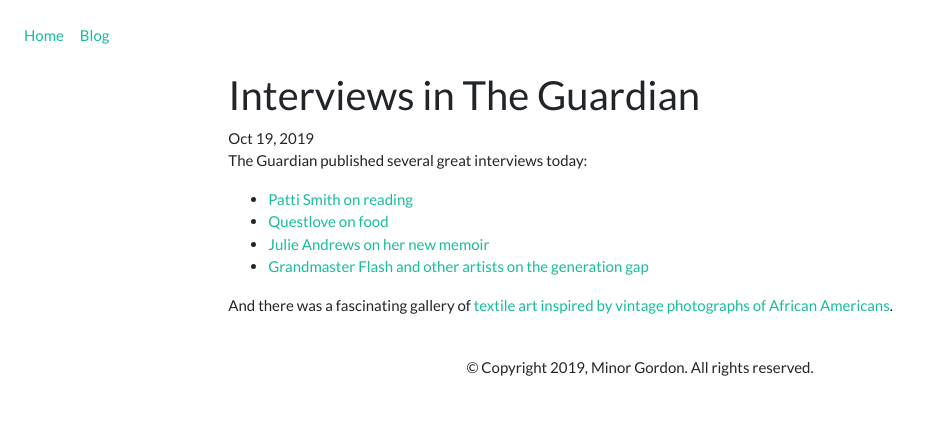
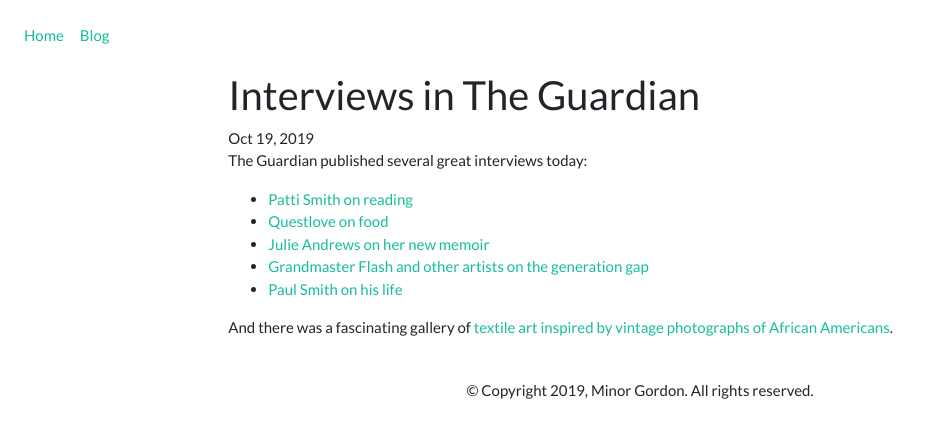
Before and after one commit to minorg/minorgordon.net, a Jekyll site: the page built from _posts/2019-10-19-guardian-interviews.md, in a window 1280 px wide. Shown: the top 438 px of the page, without its empty margins (0-931 px from the left). Built offline with Jekyll 4.4.1, drawn with Linux system fonts in a browser that asks for light colours; nearby versions of some CDN libraries.

Commit message:
add another Guardian interview

```diff
--- a/_posts/2019-10-19-guardian-interviews.md
+++ b/_posts/2019-10-19-guardian-interviews.md
@@ -11,5 +11,6 @@ The Guardian published several great interviews today:
 * [Questlove on food](https://www.theguardian.com/food/2019/oct/19/questlove-the-roots-bagels-amy-winehouse-my-life-on-a-plate-interview)
 * [Julie Andrews on her new memoir](https://www.theguardian.com/lifeandstyle/2019/oct/19/julie-andrews-second-memoir-home-work-interview)
 * [Grandmaster Flash and other artists on the generation gap](https://www.theguardian.com/lifeandstyle/2019/oct/19/hood-rats-jam-with-us-grandmaster-flash-aj-tracey-generation-gap)
+* [Paul Smith on his life](https://www.theguardian.com/lifeandstyle/2019/oct/19/paul-smith-luckily-i-have-still-got-the-legs-of-a-teenager)
 
 And there was a fascinating gallery of [textile art inspired by vintage photographs of African Americans](https://www.theguardian.com/artanddesign/gallery/2019/oct/19/textile-art-inspired-by-vintage-photographs-of-african-americans-in-pictures).
```
